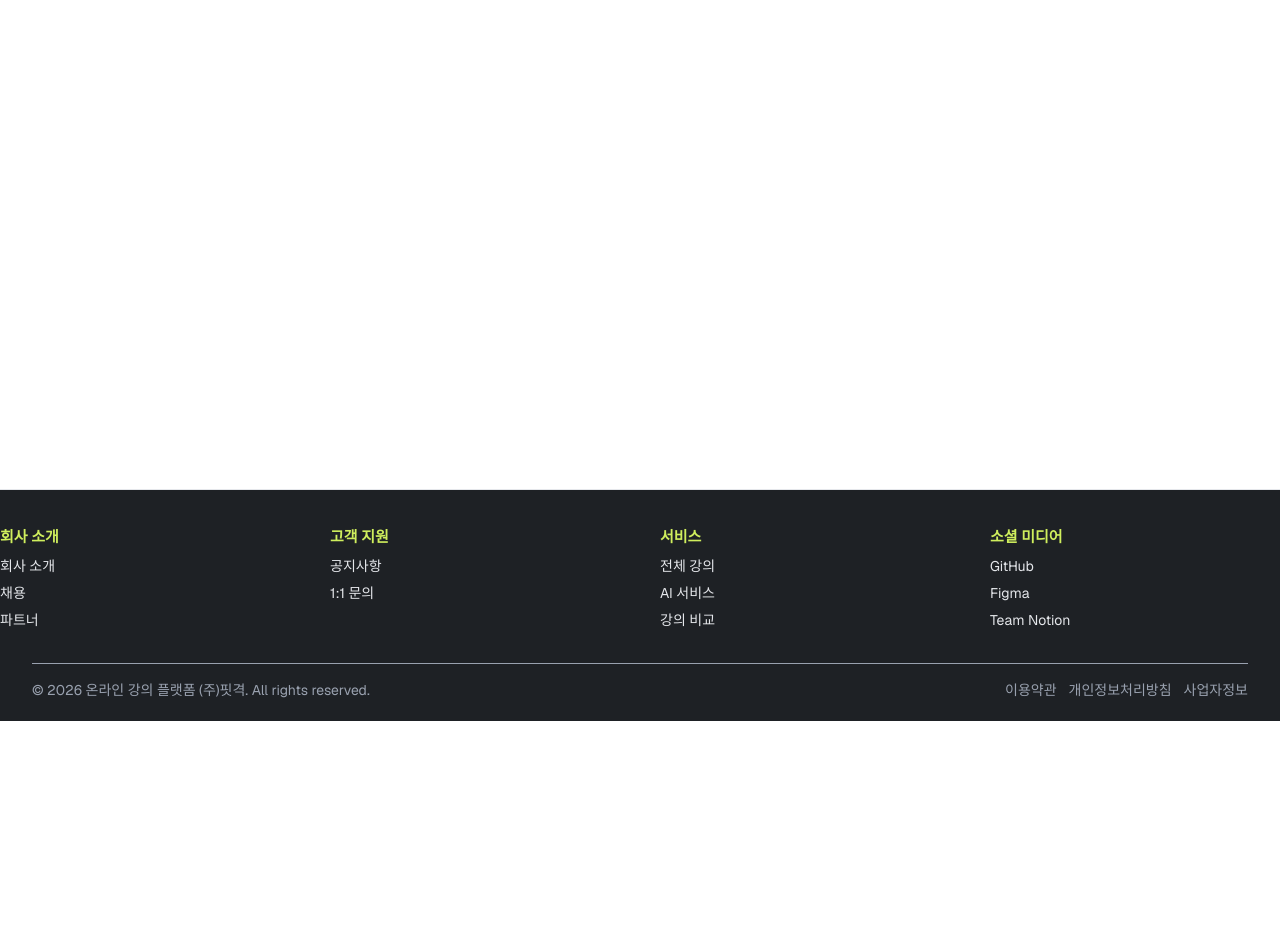
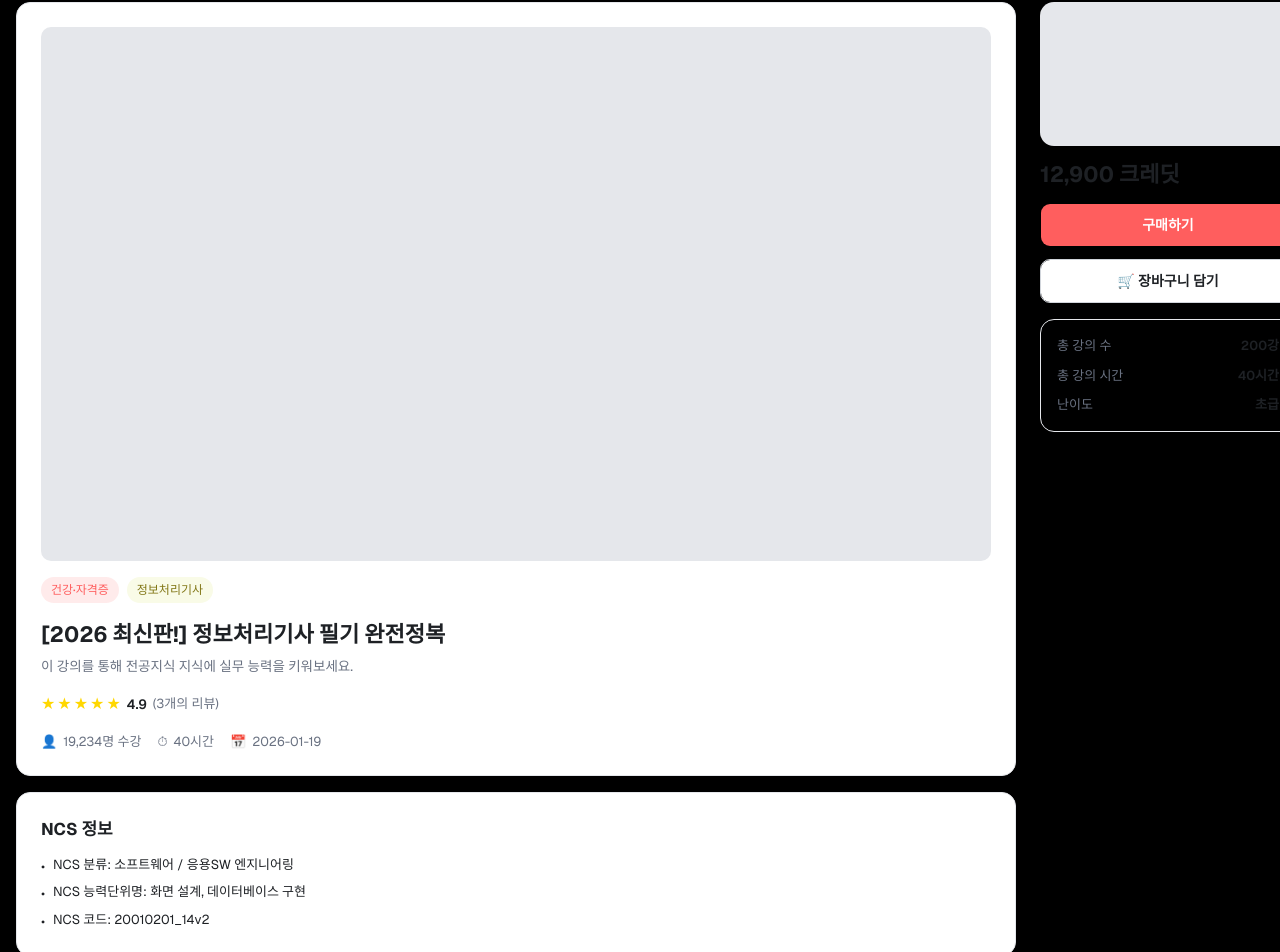
Before and after one commit to TEAM6-Six-Sashimi/-FE-Shasimi-Six, a Next.js app: page /courses/1/1 in a window 1280 px wide. Shown: the part 127-1079 px from the top of the page. Before the commit the page ends 848 px from the top, so only its background shows below. Built offline with nearby package versions, Linux system fonts and the light colour scheme.

Commit message:
[FEATURE] 강의 상세 페이지 레이아웃 구현

```diff
--- a/src/app/(user)/courses/[category]/[courseId]/page.tsx
+++ b/src/app/(user)/courses/[category]/[courseId]/page.tsx
@@ -1,5 +1,142 @@
+import CourseCurriculum from '@/features/user/courses/components/CourseCurriculum';
+import CourseReviews from '@/features/user/courses/components/CourseReviews';
+import CourseDetailSidebar from '@/features/user/courses/components/CourseDetailSidebar';
+import { MOCK_COURSE_DETAIL } from '@/constants/mockCourseDetail';
+
+const CARD = 'bg-white rounded-xl border border-[#E5E7EB] shadow-sm p-6';
+
+const StarRating = ({ rating }: { rating: number }) => (
+  <div className="flex items-center gap-0.5">
+    {[1, 2, 3, 4, 5].map((star) => (
+      <span
+        key={star}
+        className={`text-[16px] ${star <= Math.round(rating) ? 'text-[#FFD700]' : 'text-[#D1D5DB]'}`}
+      >
+        ★
+      </span>
+    ))}
+  </div>
+);
+
 export default function CourseDetailPage() {
-    return (
-        <div>강의 상세</div>
-    );
+  const course = MOCK_COURSE_DETAIL;
+
+  return (
+    <div className="mx-[-var] min-h-screen bg-black px-4 py-8">
+      <div className="flex gap-6 items-start">
+        {/* ── 좌측 메인 콘텐츠 ── */}
+        <div className="flex-1 flex flex-col gap-4 min-w-0">
+          {/* 첫번째 카드: 썸네일 + 브레드크럼 + 제목 + 평점 */}
+          <div className={CARD + ' flex flex-col gap-4'}>
+            {/* 썸네일 */}
+            <div className="w-full aspect-video rounded-lg bg-[#E5E7EB] overflow-hidden" />
+
+            {/* 브레드크럼 — 뱃지 스타일 */}
+            <div className="flex items-center gap-2">
+              <div className="px-2.5 py-1 rounded-full bg-[#FFEBEB] text-[#FF5E5E] text-[12px] font-medium">
+                {course.category}
+              </div>
+              <div className="px-2.5 py-1 rounded-full bg-[#F9FBE7] text-[#827717] text-[12px] font-medium">
+                {course.subCategory}
+              </div>
+            </div>
+
+            {/* 제목 + 설명 */}
+            <div className="flex flex-col gap-1.5">
+              <h1 className="text-[#1E2125] text-[22px] font-bold leading-snug">{course.title}</h1>
+              <p className="text-[#6A7282] text-[13.5px]">{course.description}</p>
+            </div>
+
+            {/* 평점 */}
+            <div className="flex items-center gap-1.5">
+              <StarRating rating={course.rating} />
+              <span className="text-[#1E2125] text-[13.5px] font-semibold">
+                {course.rating.toFixed(1)}
+              </span>
+              <span className="text-[#6A7282] text-[13px]">
+                ({course.reviewCount.toLocaleString()}개의 리뷰)
+              </span>
+            </div>
+
+            {/* 수강생 + 시간 + 업데이트 */}
+            <div className="flex items-center gap-4 text-[13px] text-[#6A7282]">
+              <span className="flex items-center gap-1.5">
+                <span>👤</span>
+                {course.studentCount.toLocaleString()}명 수강
+              </span>
+              <span className="flex items-center gap-1.5">
+                <span>⏱</span>
+                {course.duration}시간
+              </span>
+              <span className="flex items-center gap-1.5">
+                <span>📅</span>
+                {course.updatedAt}
+              </span>
+            </div>
+          </div>
+
+          {/* NCS 정보 */}
+          <section className={CARD}>
+            <h2 className="text-[#1E2125] text-[17px] font-bold mb-3">NCS 정보</h2>
+            <ul className="flex flex-col gap-1.5">
+              {[course.ncs.category, course.ncs.competency, course.ncs.code].map((item) => (
+                <li key={item} className="flex items-start gap-2 text-[13px] text-[#1E2125]">
+                  <span className="text-[#1E2125] mt-0.5">•</span>
+                  {item}
+                </li>
+              ))}
+            </ul>
+          </section>
+
+          {/* 커리큘럼 */}
+          <section className={CARD}>
+            <CourseCurriculum curriculum={course.curriculum} />
+          </section>
+
+          {/* 강사 정보 */}
+          <section className={CARD}>
+            <h2 className="text-[#1E2125] text-[17px] font-bold mb-4">강사 정보</h2>
+            <div className="flex gap-4">
+              <div className="w-16 h-16 rounded-full bg-[#E5E7EB] shrink-0 overflow-hidden" />
+              <div className="flex flex-col gap-2">
+                <span className="text-[#1E2125] text-[15px] font-bold">
+                  {course.instructor.name}
+                </span>
+                <p className="text-[#6A7282] text-[13px] leading-relaxed">
+                  {course.instructor.bio}
+                </p>
+                <div className="flex flex-col gap-1 mt-1">
+                  <span className="text-[#1E2125] text-[13px] font-semibold">
+                    보유 자격증 및 경력
+                  </span>
+                  <ul className="flex flex-col gap-0.5">
+                    {course.instructor.careers.map((career) => (
+                      <li key={career} className="text-[#6A7282] text-[13px]">
+                        · {career}
+                      </li>
+                    ))}
+                  </ul>
+                </div>
+              </div>
+            </div>
+          </section>
+
+          {/* 수강평 */}
+          <section className={CARD}>
+            <CourseReviews
+              rating={course.rating}
+              reviewCount={course.reviewCount}
+              ratingDistribution={course.ratingDistribution}
+              reviews={course.reviews}
+            />
+          </section>
+        </div>
+
+        {/* ── 우측 구매 박스 ── */}
+        <div className="w-56 shrink-0">
+          <CourseDetailSidebar course={course} />
+        </div>
+      </div>
+    </div>
+  );
 }
--- a/src/app/(user)/courses/[category]/page.tsx
+++ b/src/app/(user)/courses/[category]/page.tsx
@@ -11,7 +11,9 @@ import {
   SelectValue,
 } from '@/components/ui/select';
 import CourseCard from '@/features/user/courses/components/CourseCard';
-import FilterDropdown, { type FilterValues } from '@/features/user/courses/components/FilterDropdown';
+import FilterDropdown, {
+  type FilterValues,
+} from '@/features/user/courses/components/FilterDropdown';
 import { MOCK_COURSES } from '@/constants/mockCourses';
 import { CATEGORIES } from '@/constants/categories';
 import Image from 'next/image';
```
